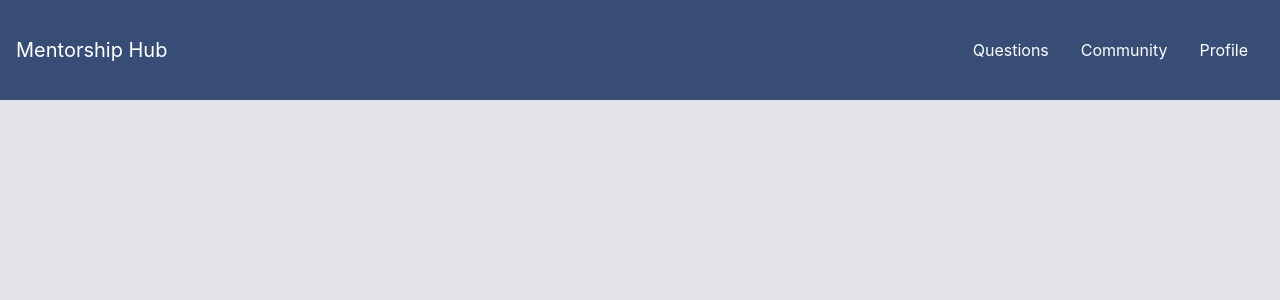
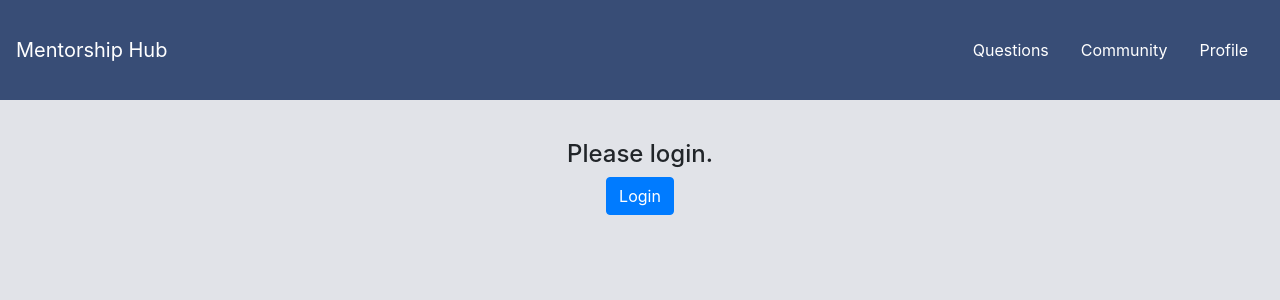
Before and after one commit to webbdm/Q-and-A-Hub, a React app: page /login in a window 1280 px wide. Shown: the top 300 px of the page. Built offline with nearby package versions, Linux system fonts and the light colour scheme; no server answers; data requests are answered from the project's data file.

Commit message:
App is no longer using css grid * Fixed csss and js errors

```diff
--- a/db.json
+++ b/db.json
@@ -95,7 +95,6 @@
       "tags": [
         "android"
       ],
-<<<<<<< HEAD
       "id": 4
     },
     {
--- a/package.json
+++ b/package.json
@@ -7,7 +7,6 @@
     "@svgr/webpack": "4.1.0",
     "axios": "^0.18.0",
     "babel-core": "7.0.0-bridge.0",
-    "babel-eslint": "9.0.0",
     "babel-jest": "23.6.0",
     "babel-loader": "8.0.5",
     "babel-plugin-named-asset-import": "^0.3.1",
@@ -60,6 +59,7 @@
     "workbox-webpack-plugin": "3.6.3"
   },
   "devDependencies": {
+    "babel-eslint": "^9.0.0",
     "eslint": "^6.6.0",
     "eslint-config-airbnb": "^18.0.1",
     "eslint-plugin-import": "^2.18.2",
--- a/src/App.css
+++ b/src/App.css
@@ -2,8 +2,6 @@
   /* background: linear-gradient(to bottom right,#3D3E4D, #7E8398); */
   background-color: #E1E3E8;
   min-height: 100vh;
-  display: grid;
-  grid-template-rows: 10% 90%;
 }
 
 .App .container {
--- a/src/App.js
+++ b/src/App.js
@@ -8,6 +8,7 @@ import { profiles } from "./providers/api";
 
 import Community from "./components/community/Community";
 import Header from "./components/Header";
+import Login from "./components/Login";
 import Profile from "./components/profile/Profile";
 import Question from "./components/question/Question";
 
@@ -74,6 +75,11 @@ class App extends Component {
 								<Community />
 							</Route>
 							<Route
+								path="/login"
+								component={Login}
+							/>
+
+							<Route
 								path="/profile"
 								render={() => <Profile
 									isNewUser={this.state.isNewUser}
--- a/src/components/Header.js
+++ b/src/components/Header.js
@@ -15,12 +15,14 @@ const Header = () => {
 				>
 					Questions
 				</Link>
+
 				<Link
 					className="nav-link"
 					to="/community"
 				>
 					Community
 				</Link>
+
 				<Link
 					className="nav-link"
 					to="/profile"
--- /dev/null
+++ b/src/components/Login.js
@@ -0,0 +1,13 @@
+import React from "react";
+
+const Login = () => (
+	<div className="text-center">
+		<h4>Please login.</h4>
+
+		<button className="btn btn-primary">
+            Login
+		</button>
+	</div>
+);
+
+export default Login;
--- a/src/components/community/Community.js
+++ b/src/components/community/Community.js
@@ -21,7 +21,7 @@ class Community extends Component {
 		const { community } = this.state;
 
 		return <div className="community-wrapper card-columns">
-            {community.map(member => <div className="card">
+			{community.map(member => <div className="card" key={member.id}>
 				<div className="card-body">
 					<h5 className="card-title">{member.name}</h5>
 					<h6 className="card-subtitle mb-2 text-muted">{member.cohort}</h6>
--- a/src/components/profile/ProfileCard.js
+++ b/src/components/profile/ProfileCard.js
@@ -9,7 +9,7 @@ const ProfileCard = ({
 	name,
 	tags
 }) => (
-	<div className="border rounded p-4 mb-4">
+	<div className="border border-dark rounded p-4 mb-4">
 		<div className="d-flex align-items-end mb-4">
 			<h4 className="m-0 mr-2">{name}</h4>
 
```
Also changed, not shown: src/components/question/Question.js (+5 -5 lines), 1 other file (tests, documents, lock files or other folders). Lines whose indentation alone changed are shown as unchanged.
